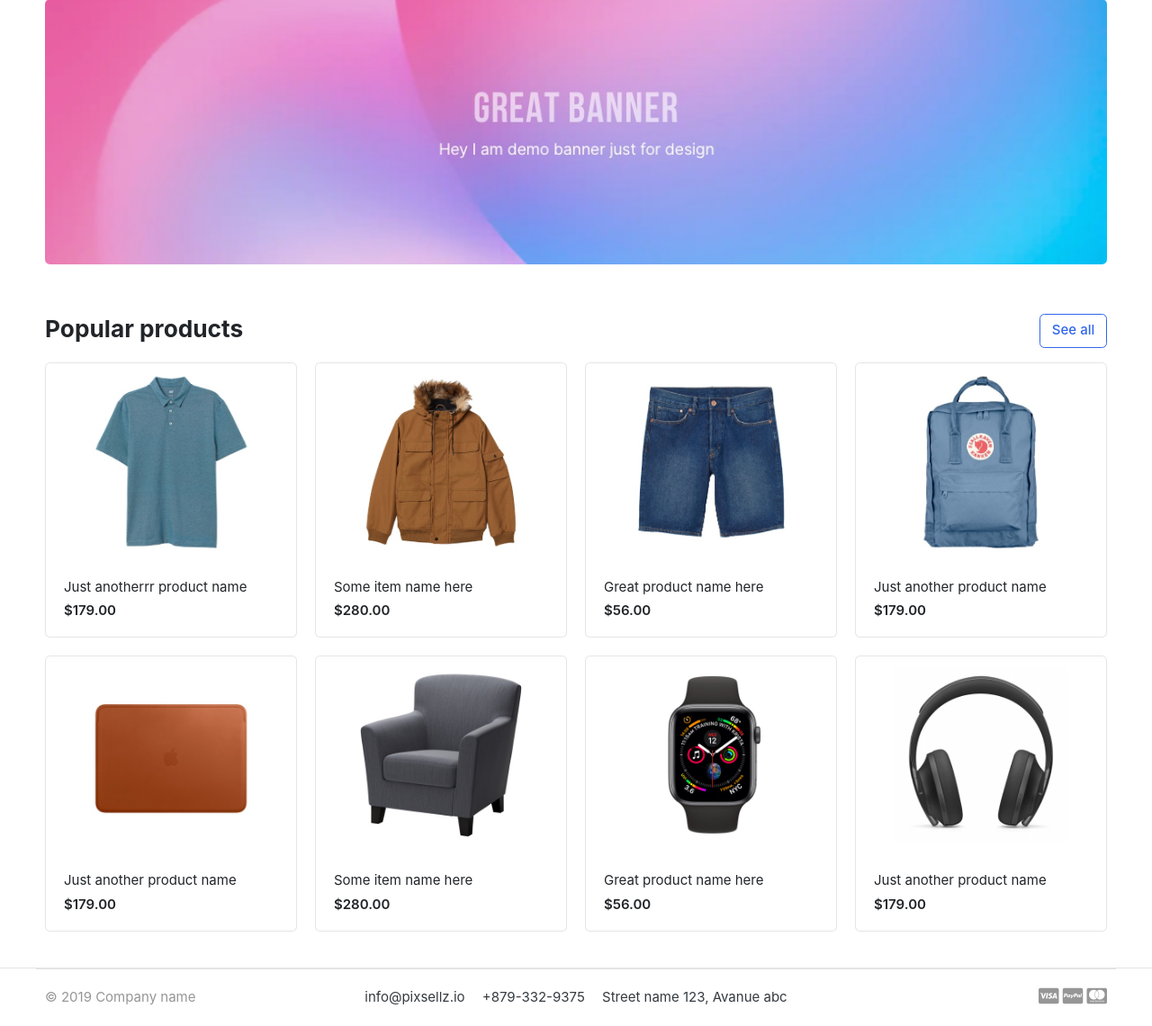
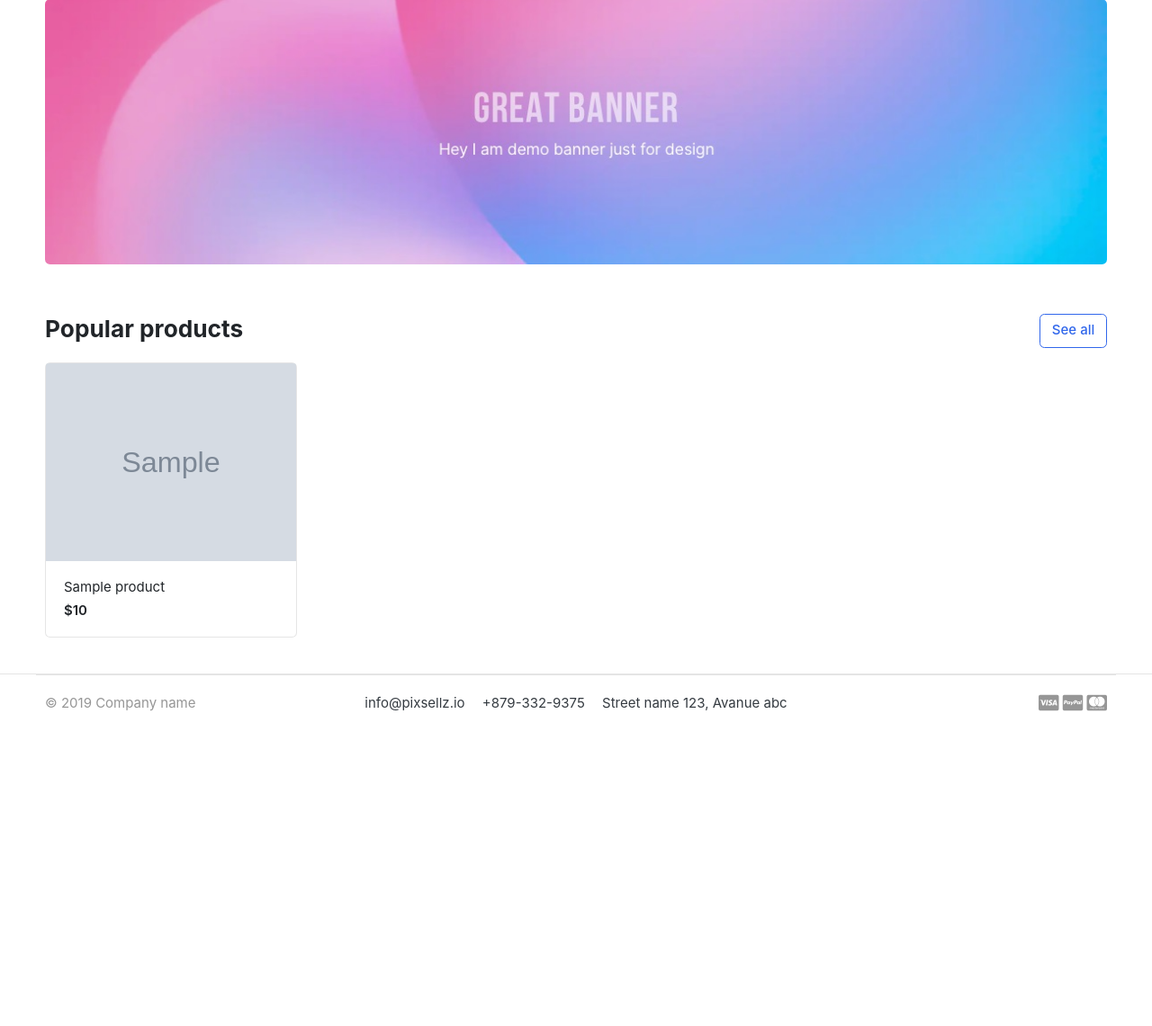
Before and after one commit to arabobo0109/Django-Ecommerce-Project-with-Bootstrap, a Django app: template greatcart/templates/home.html in a window 1280 px wide. Shown: the part 139-1280 px from the top of the page at 90% size. After the commit the page ends 930 px from the top, so only its background shows below. Run offline with Django 3.2, Linux system fonts and the light colour scheme; the template is opened without the code that fills it: most values are stand-ins (such as "Sample title", 1, 10 or a date in 2020); grey boxes marked "Sample" are stand-in pictures; some libraries are stand-ins or nearby versions; some web fonts are replaced.

Commit message:
configure the views to dynamically fetch the product in the home.html page

```diff
--- a/greatcart/greatcart/settings.py
+++ b/greatcart/greatcart/settings.py
@@ -40,6 +40,7 @@ INSTALLED_APPS = [
     'django.contrib.staticfiles',
     'category',
     'accounts',
+    'store'
 ]
 
 MIDDLEWARE = [
--- a/greatcart/greatcart/urls.py
+++ b/greatcart/greatcart/urls.py
@@ -1,6 +1,6 @@
 
 from django.contrib import admin
-from django.urls import path
+from django.urls import path,include
 from . import views
 
 from django.conf.urls.static import static
@@ -8,5 +8,6 @@ from django.conf import settings
 
 urlpatterns = [
     path('admin/', admin.site.urls),
-    path('', views.home),
+    path('', views.home,name='home'),
+    path('store/', include('store.urls')),
 ]+ static(settings.MEDIA_URL ,document_root=settings.MEDIA_ROOT)
--- a/greatcart/templates/home.html
+++ b/greatcart/templates/home.html
@@ -30,78 +30,17 @@
 
 
 <div class="row">
+	{% for product in products %}
 	<div class="col-md-3">
 		<div class="card card-product-grid">
-			<a href="./product-detail.html" class="img-wrap"> <img src='{% static "images/items/1.jpg" %}' > </a>
+			<a href="./product-detail.html" class="img-wrap"> <img src="{{product.images.url}}" > </a>
 			<figcaption class="info-wrap">
-				<a href="./product-detail.html" class="title">Just anotherrr product name</a>
-				<div class="price mt-1">$179.00</div> <!-- price-wrap.// -->
+				<a href="./product-detail.html" class="title">{{product.product_name}}</a>
+				<div class="price mt-1">${{product.price}}</div> <!-- price-wrap.// -->
 			</figcaption>
 		</div>
 	</div> <!-- col.// -->
-	<div class="col-md-3">
-		<div class="card card-product-grid">
-			<a href="./product-detail.html" class="img-wrap"> <img src="{% static 'images/items/2.jpg' %}"> </a>
-			<figcaption class="info-wrap">
-				<a href="./product-detail.html" class="title">Some item name here</a>
-				<div class="price mt-1">$280.00</div> <!-- price-wrap.// -->
-			</figcaption>
-		</div>
-	</div> <!-- col.// -->
-	<div class="col-md-3">
-		<div class="card card-product-grid">
-			<a href="./product-detail.html" class="img-wrap"> <img src="{% static 'images/items/3.jpg' %}"> </a>
-			<figcaption class="info-wrap">
-				<a href="./product-detail.html" class="title">Great product name here</a>
-				<div class="price mt-1">$56.00</div> <!-- price-wrap.// -->
-			</figcaption>
-		</div>
-	</div> <!-- col.// -->
-	<div class="col-md-3">
-		<div class="card card-product-grid">
-			<a href="./product-detail.html" class="img-wrap"> <img src="{% static 'images/items/4.jpg' %}"> </a>
-			<figcaption class="info-wrap">
-				<a href="./product-detail.html" class="title">Just another product name</a>
-				<div class="price mt-1">$179.00</div> <!-- price-wrap.// -->
-			</figcaption>
-		</div>
-	</div> <!-- col.// -->
-	<div class="col-md-3">
-		<div class="card card-product-grid">
-			<a href="./product-detail.html" class="img-wrap"> <img src="{% static 'images/items/5.jpg' %}"> </a>
-			<figcaption class="info-wrap">
-				<a href="./product-detail.html" class="title">Just another product name</a>
-				<div class="price mt-1">$179.00</div> <!-- price-wrap.// -->
-			</figcaption>
-		</div>
-	</div> <!-- col.// -->
-	<div class="col-md-3">
-		<div class="card card-product-grid">
-			<a href="./product-detail.html" class="img-wrap"> <img src="{% static 'images/items/6.jpg' %}"> </a>
-			<figcaption class="info-wrap">
-				<a href="./product-detail.html" class="title">Some item name here</a>
-				<div class="price mt-1">$280.00</div> <!-- price-wrap.// -->
-			</figcaption>
-		</div>
-	</div> <!-- col.// -->
-	<div class="col-md-3">
-		<div class="card card-product-grid">
-			<a href="./product-detail.html" class="img-wrap"> <img src="{% static 'images/items/7.jpg' %}"> </a>
-			<figcaption class="info-wrap">
-				<a href="./product-detail.html" class="title">Great product name here</a>
-				<div class="price mt-1">$56.00</div> <!-- price-wrap.// -->
-			</figcaption>
-		</div>
-	</div> <!-- col.// -->
-	<div class="col-md-3">
-		<div class="card card-product-grid">
-			<a href="./product-detail.html" class="img-wrap"> <img src="{% static 'images/items/9.jpg' %}"> </a>
-			<figcaption class="info-wrap">
-				<a href="./product-detail.html" class="title">Just another product name</a>
-				<div class="price mt-1">$179.00</div> <!-- price-wrap.// -->
-			</figcaption>
-		</div>
-	</div> <!-- col.// -->
+	{% endfor %}
 </div> <!-- row.// -->
 
 </div><!-- container // -->
--- a/greatcart/templates/includes/navbar.html
+++ b/greatcart/templates/includes/navbar.html
@@ -47,7 +47,7 @@
 			</div>
 		</div>  <!-- category-wrap.// -->
 	</div> <!-- col.// -->
-	<a href="./store.html" class="btn btn-outline-primary">Store</a>
+	<a href="{% url 'store' %}" class="btn btn-outline-primary">Store</a>
 	<div class="col-lg  col-md-6 col-sm-12 col">
 		<form action="#" class="search">
 			<div class="input-group w-100">
```
Also changed, not shown: greatcart/greatcart/views.py (+6 -1 lines).
